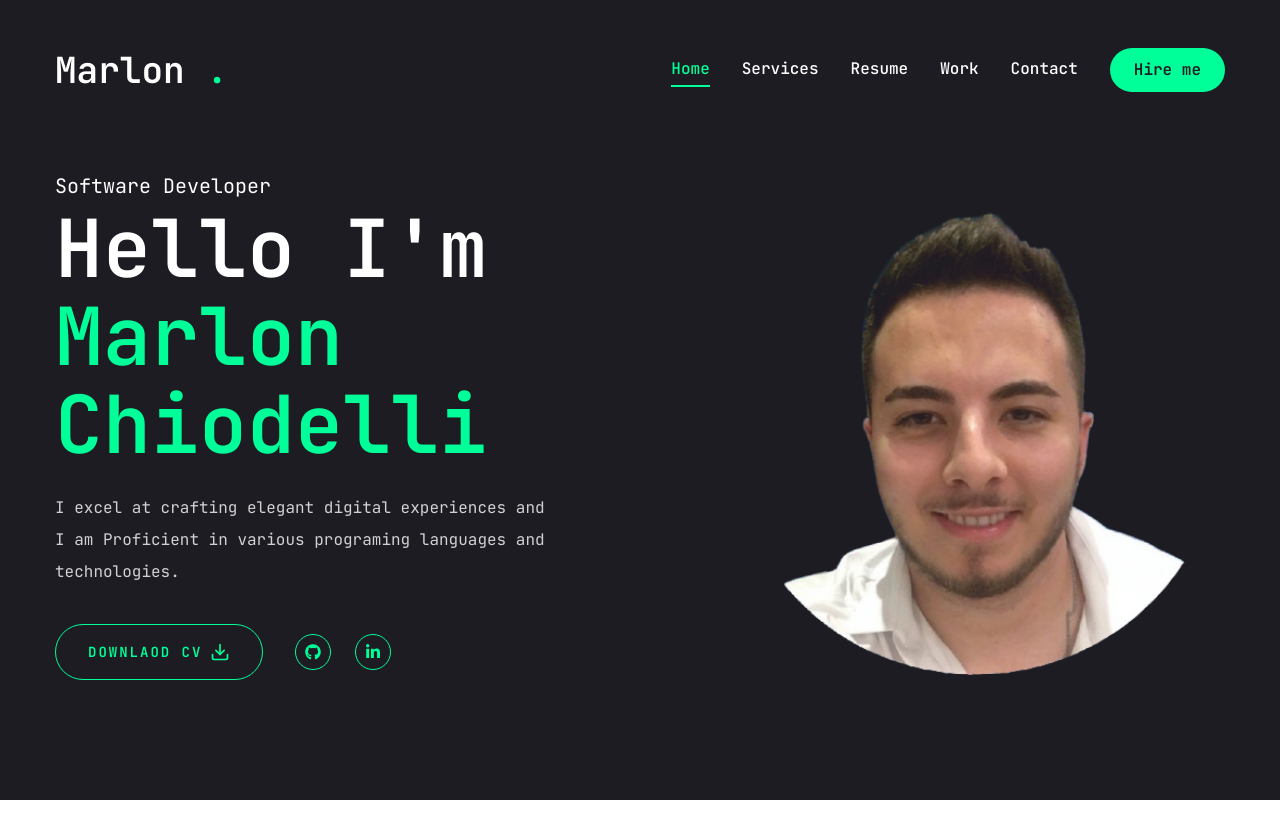
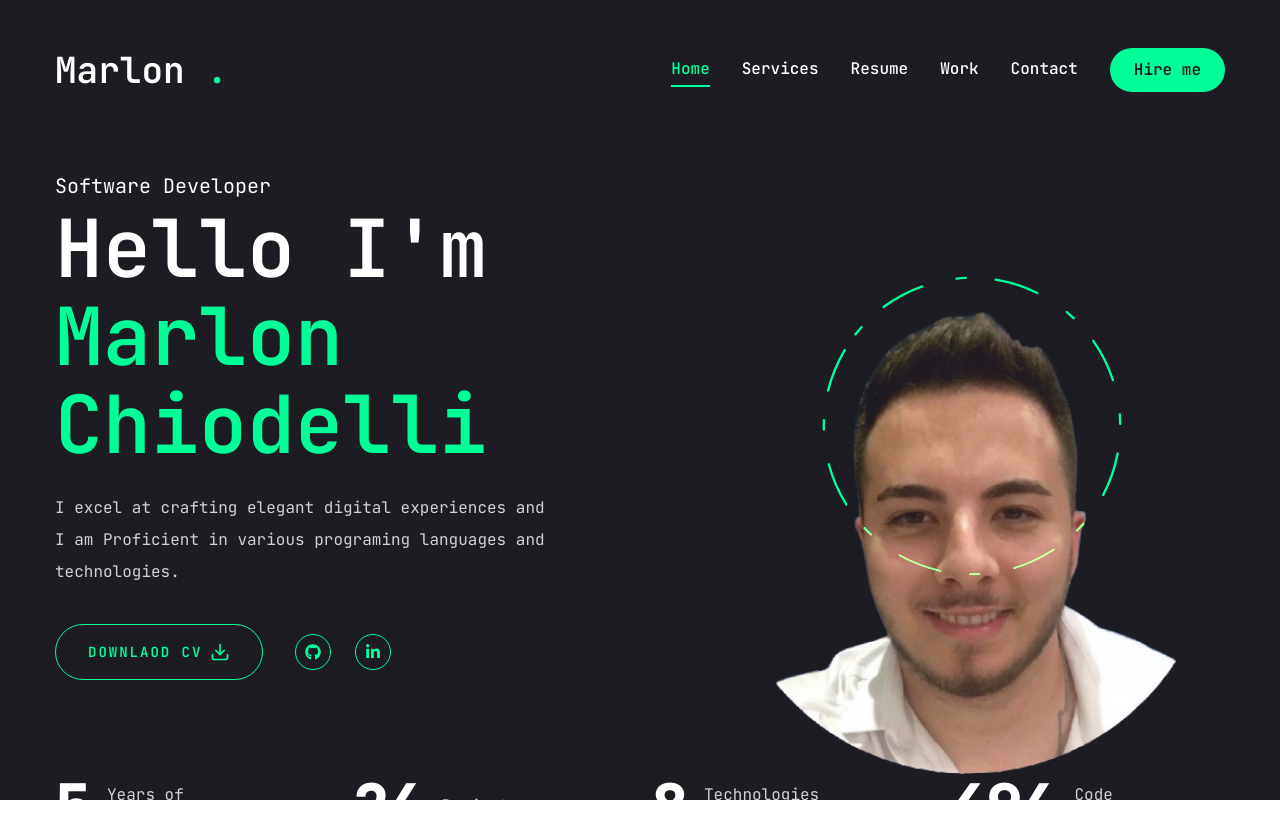
Before and after one commit to MarlonChi/portfolio, a Next.js app: page / in a window 1280 px wide. Shown: the top 838 px of the page. Before the commit the page ends 800 px from the top, so only its background shows below. Built offline with nearby package versions, Linux system fonts and the light colour scheme.

Commit message:
feat: home page

```diff
--- a/app/page.tsx
+++ b/app/page.tsx
@@ -1,8 +1,9 @@
 import { FiDownload } from "react-icons/fi";
 
 import Socials from "@/components/Socials";
+import Photo from "@/components/Photo";
+import Stats from "@/components/Stats";
 import { Button } from "@/components/ui/button";
-import Photo from "@/components/Photo";
 
 const Home = () => {
   return (
@@ -43,6 +44,7 @@
           </div>
         </div>
       </div>
+      <Stats />
     </section>
   );
 };
--- a/components/Photo.tsx
+++ b/components/Photo.tsx
@@ -19,7 +19,7 @@
             opacity: 1,
             transition: { delay: 2, duration: 0.4, ease: "easeIn" },
           }}
-          className="w-[298px] h-[298px] xl:w-[498px] xl:h-[498px] mix-blend-lighten"
+          className="w-[298px] h-[298px] xl:w-[498px] xl:h-[498px] mix-blend-lighten absolute"
         >
           <Image
             src="/assets/photo.png"
@@ -28,6 +28,33 @@
             className="object-contain"
           />
         </motion.div>
+
+        <motion.svg
+          className="w-[300px] xl:w-[506px] h-[300px] xl:h[506px]"
+          fill="transparent"
+          viewBox="0 0 506 506"
+          xmlns="http://www.w3.org/2000/svg"
+        >
+          <motion.circle
+            cx="253"
+            cy="253"
+            r="250"
+            stroke="#00ff99"
+            strokeWidth="4"
+            strokeLinecap="round"
+            strokeLinejoin="round"
+            initial={{ strokeDasharray: "24 10 0 0" }}
+            animate={{
+              strokeDasharray: ["15 120 25 25", "16 25 92 72", "4 250 22 22"],
+              rotate: [120, 360],
+            }}
+            transition={{
+              duration: 20,
+              repeat: Infinity,
+              repeatType: "reverse",
+            }}
+          />
+        </motion.svg>
       </motion.div>
     </div>
   );
--- /dev/null
+++ b/components/Stats.tsx
@@ -0,0 +1,57 @@
+"use client";
+
+import CountUp from "react-countup";
+
+const stats = [
+  {
+    num: 5,
+    text: "Years of experience",
+  },
+  {
+    num: 26,
+    text: "Projects",
+  },
+  {
+    num: 8,
+    text: "Technologies mastered",
+  },
+  {
+    num: 500,
+    text: "Code commits",
+  },
+];
+
+const Stats = () => {
+  return (
+    <section className="pt-4 pb-12 xl:pt-0 xl:pb-0">
+      <div className="container mx-auto">
+        <div className="flex flex-wrap gap-6 max-w-[80vw] mx-auto xl:max-w-none">
+          {stats.map((item, index) => {
+            return (
+              <div
+                key={index}
+                className="flex-1 flex gap-4 items-center justify-center xl:justify-start"
+              >
+                <CountUp
+                  end={item.num}
+                  duration={5}
+                  delay={2}
+                  className="text-4xl xl:text-6xl font-extrabold"
+                />
+                <p
+                  className={`${
+                    item.text.length < 15 ? "max-w-[100px]" : "max-w-[150px]"
+                  } leading-snug text-white/80`}
+                >
+                  {item.text}
+                </p>
+              </div>
+            );
+          })}
+        </div>
+      </div>
+    </section>
+  );
+};
+
+export default Stats;
--- a/package.json
+++ b/package.json
@@ -21,6 +21,7 @@
     "lucide-react": "^0.445.0",
     "next": "14.2.13",
     "react": "^18",
+    "react-countup": "^6.5.3",
     "react-dom": "^18",
     "react-icons": "^5.3.0",
     "tailwind-merge": "^2.5.2",
```
Also changed, not shown: 1 other file (tests, documents, lock files or other folders).
